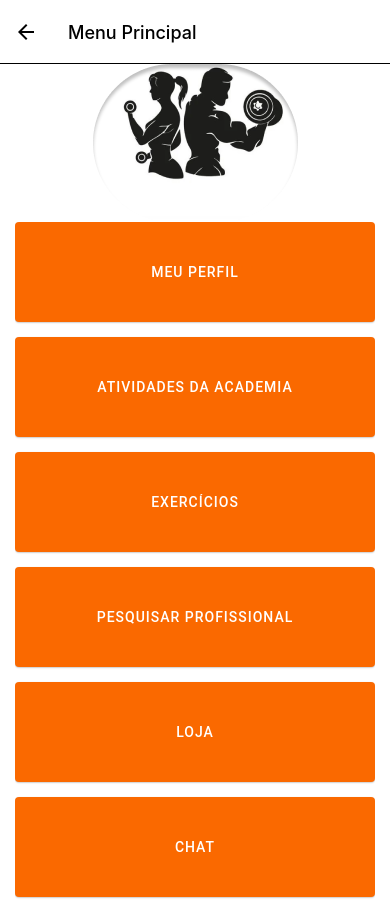
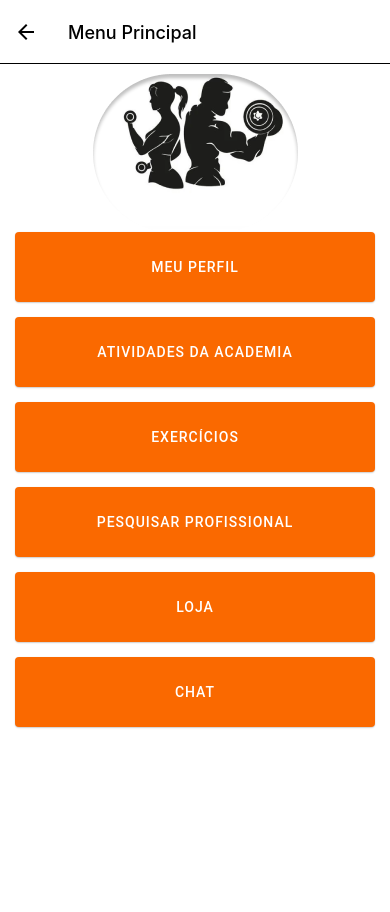
Before and after one commit to UnBArqDsw2022-1/2022.1_G5_SerFit_App, a React Native app in the folder app/: screen /MenuCliente in a window 390 px wide. After the commit the page ends 844 px from the top, so only its background shows below. Built offline with nearby package versions, Linux system fonts and the light colour scheme.

Commit message:
Mudanças no menu
Co-authored-by: V100K <vitao.hugo@hotmail.com>

```diff
--- a/app/package.json
+++ b/app/package.json
@@ -25,7 +25,7 @@
     "expo-status-bar": "~1.4.0",
     "metro-react-native-babel-preset": "^0.71.2",
     "native-base": "^3.4.9",
-    "react-dom": "^18.2.0",
+    "react-dom": "18.0.0",
     "react-native": "0.69.5",
     "react-native-dotenv": "^3.3.1",
     "react-native-gesture-handler": "~2.5.0",
--- a/app/views/MainMenu/index.jsx
+++ b/app/views/MainMenu/index.jsx
@@ -34,7 +34,7 @@ const MainMenu = (props) => {
     container: {
       flex: 1,
       alignItems: "center",
-      justifyContent: "center",
+      justifyContent: "flex-start",
       alignItems: "stretch",
       flexDirection: "column",
       width: "100%",
@@ -42,27 +42,29 @@ const MainMenu = (props) => {
     topImage: {
       alignSelf: "center",
       maxWidth: "100%",
+      marginTop: 10
     },
     buttonGroup: {
-      display: "flex",
-      padding: 0,
-      border: "none",
-      flexDirection: "column",
+      // display: "flex",
+      // padding: 0,
+      // border: "none",
+      // flexDirection: "column",
       marginTop: 0,
       marginLeft: 15,
       marginRight: 15,
+      height: 100
     },
     button: {
       marginBottom: 15,
-      height: 45,
-      flexBasis: 100,
+      height: 25,
+      flexBasis: 70,
     },
   });
 
   return (
     <View style={styles.container}>
       <Image style={styles.topImage} source={menuImage} />
-      <ScrollView style={styles.buttonGroup}>
+      <View style={styles.buttonGroup}>
         {Object.keys(screenTargets).map((target, ind) => {
           return (
             <Fragment key={ind}>
@@ -76,7 +78,7 @@ const MainMenu = (props) => {
             </Fragment>
           );
         })}
-      </ScrollView>
+      </View>
     </View>
   );
 };
```
Also changed, not shown: 1 other file (tests, documents, lock files or other folders).
